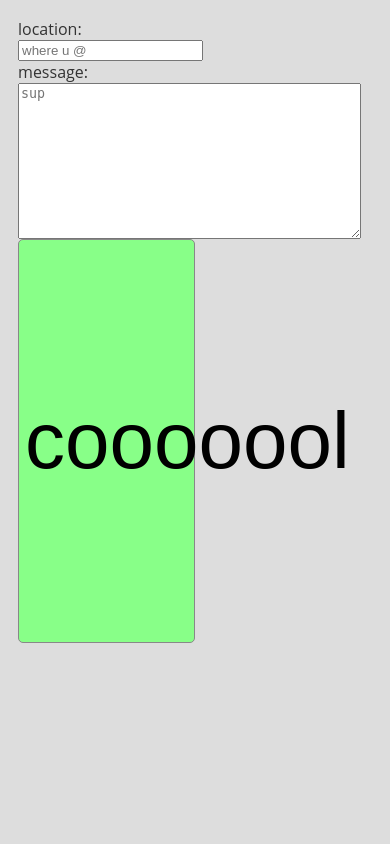
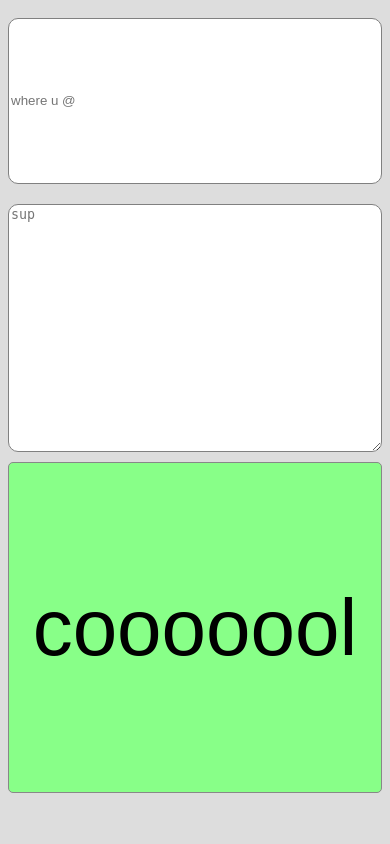
Before and after one commit to jangell/mysite, a Django app: page /where/submit in a window 390 px wide. Run offline with Django 3.2, Linux system fonts and the light colour scheme; the visitor is signed in with stand-in values (Sample User, id 1).

Commit message:
made the submit page even more blocky and mobile-friendly

```diff
--- a/checkin/forms.py
+++ b/checkin/forms.py
@@ -3,12 +3,12 @@ from django import forms
 class CheckinForm(forms.Form):
     location = forms.CharField(
     	required=False,
-    	label="location",
+    	label="",
     	widget=forms.TextInput(attrs={'placeholder':'where u @','class':'form_input'})
     )
     message = forms.CharField(
         required=False,
-        label="message",
+        label="",
         widget=forms.Textarea(attrs={'placeholder': 'sup'})
     )
 # no images for now
--- a/checkin/templates/checkin/submit.html
+++ b/checkin/templates/checkin/submit.html
@@ -6,18 +6,31 @@ body{
 	background:#ddd;
 	color:#333;
 	font-family:"Open Sans", sans-serif;
-	padding:10px;
 }
 p{
 	display:block;
 	margin:auto;
 }
+#id_location{
+	width:100%;
+	height:20%;
+	margin:10px 0px;
+	border-radius:10px;
+	border:1px solid grey;
+}
+#id_message{
+	width:100%;
+	height:30%;
+	margin:10px 0px;
+	border-radius:10px;
+	border:1px solid grey;
+}
 label{
 	display:block;
 }
 #send_button{
-	width:50%;
-	height:50%;
+	width:100%;
+	height:40%;
 	font-size:5rem;
 	font-weight:300;
 	background-color:#8f8;
--- a/checkin/views.py
+++ b/checkin/views.py
@@ -2,16 +2,21 @@
 from __future__ import unicode_literals
 from django.contrib.auth.decorators import login_required
 from django.shortcuts import render, redirect
+import datetime
 from .models import *
 from .forms import CheckinForm
-# form submission class
+
+# get a nicely formatted version of the time
+def getTime():
+	return datetime.datetime.strftime(datetime.datetime.now(),'%k:%M %p')
+def getDate():
+	return datetime.datetime.strftime(datetime.datetime.now(),'%h %dth')
 
 # Create your views here.
-lm = "on a plane to seattle. window seat. hella good views. let's try a much lemmmmmmgthier message and see how that goes. hey hey hella hella hella hella hella hella hella hella hella hella  goes. hey hey hella hella hella hella hella hella hella hella hella hella"
-sm = "on a plane to seattle"
 def index(request):
 	latest = Checkin.objects.latest('timestamp')
-	context = {'time':latest.getTime(),'message':latest.message,'location':latest.location}
+	sD = latest.getDate() == datetime.datetime.now().date()
+	context = {'curTime':getTime(),'curDate':getDate(),'sameDate':sD,'time':latest.getTime(),'message':latest.message,'location':latest.location,'timeAgo':latest.timeAgo()}
 	return render(request,'checkin/index.html',context)
 
 def nope(request):
@@ -25,8 +30,9 @@ def submit(request):
 		    if form.is_valid():
 		        location = request.POST.get('location', '')
 		        message = request.POST.get('message', '')
-		        image = request.POST.get('image', '')
-		        print image
+		        new_checkin = Checkin(timestamp = datetime.datetime.now(),location=location,message=message)
+		        new_checkin.save()
+
 		        # so now this is where we submit all this to the database
 		return render(request,'checkin/submit.html',{'form':form_class})
 	else:
```
Also changed, not shown: checkin/models.py (+35 -1 lines), checkin/templates/checkin/index.html (+10 -1 lines), 1 other file.
